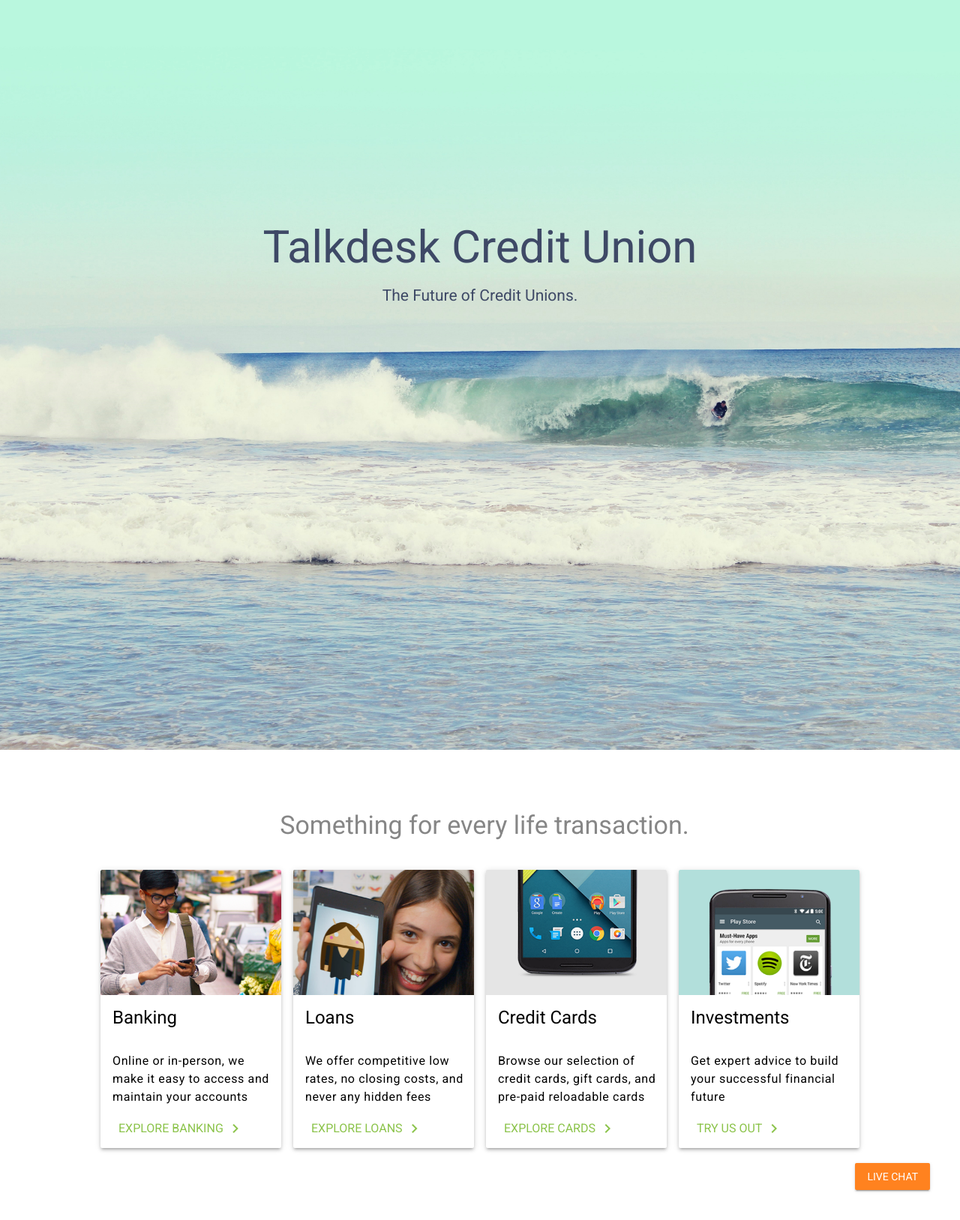
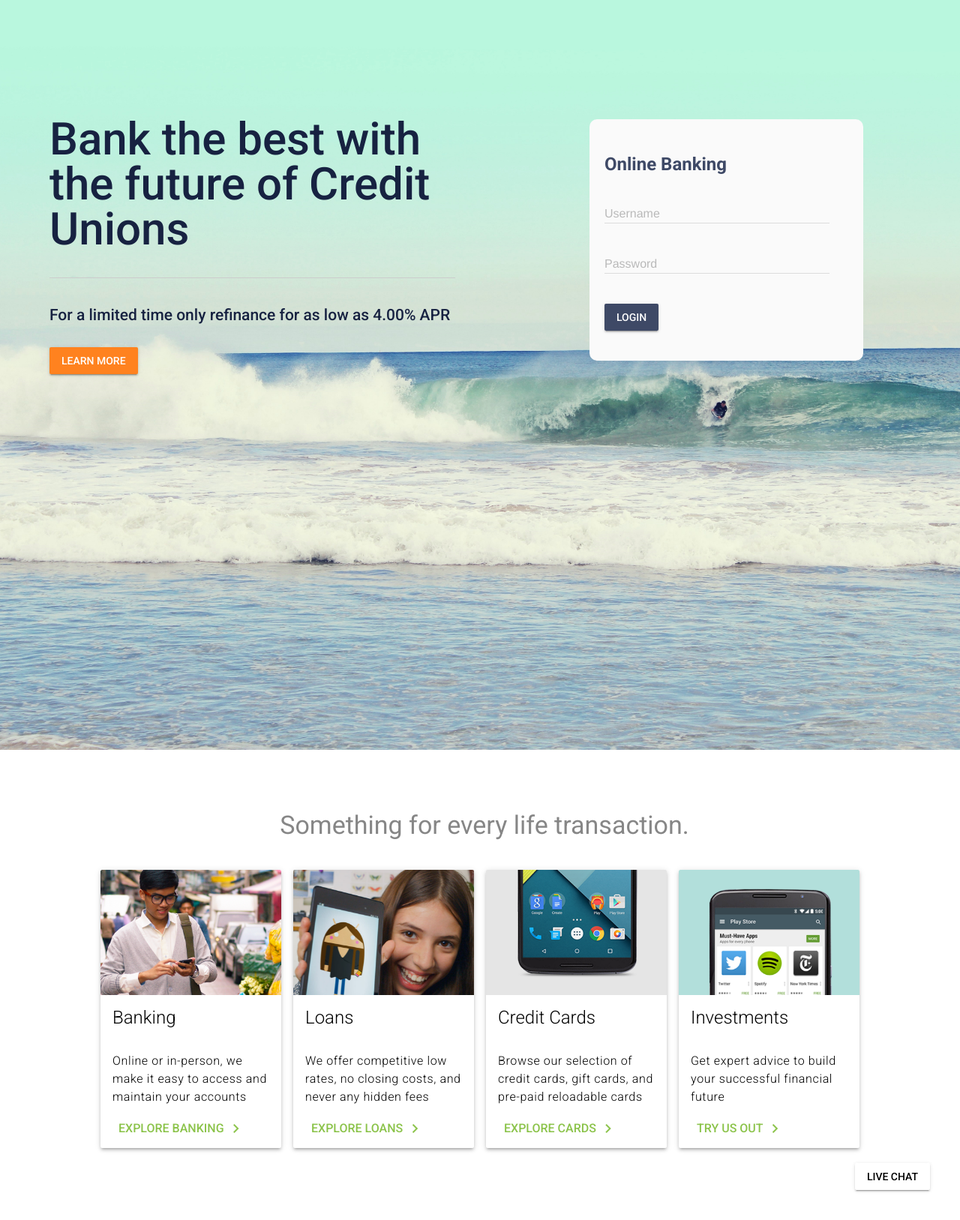
Before and after one commit to previnright/tdcu, a Flask app: page / in a window 1280 px wide. Shown: the part 64-1691 px from the top of the page at 75% size. Run offline with Flask 2, Linux system fonts and the light colour scheme.

Commit message:
talkdesk cu

```diff
--- a/static/styles.css
+++ b/static/styles.css
@@ -13,6 +13,16 @@
  * See the License for the specific language governing permissions and
  * limitations under the License.
  */
+
+/*.demo-card-square.mdl-card {
+  width: 350px;
+  height: 200px;
+}
+.demo-card-square > .mdl-card__title {
+  color: #fff;
+/*  background:
+    url('https://getmdl.io/assets/demos/dog.png') bottom right 15% no-repeat #46B6AC;*/
+}*/
 
 body {
   margin: 0;
@@ -179,18 +189,19 @@ a img{
   background-color: #f3f3f3;
   background: url('images/waves.jpg') center 30% no-repeat;
   background-size: cover;
+  padding-left: 50px;
 }
 
 .logo-font {
   font-family: 'Roboto', 'Helvetica', 'Arial', sans-serif;
   line-height: 1;
-  color: #3E4966;
+  color: #172241;
   font-weight: 500;
 }
 
 .android-slogan {
   font-size: 60px;
-  padding-top: 300px;
+  padding-top: 140px;
 }
 
 .android-sub-slogan {
--- a/templates/index.html
+++ b/templates/index.html
@@ -27,6 +27,7 @@
 
     <!-- Page styles -->
     <link rel="stylesheet" href="https://fonts.googleapis.com/css?family=Roboto:regular,bold,italic,thin,light,bolditalic,black,medium&amp;lang=en">
+    <link rel="stylesheet" href="http://fonts.googleapis.com/css?family=Roboto:300,400,500,700" type="text/css">
     <link rel="stylesheet" href="https://fonts.googleapis.com/icon?family=Material+Icons">
     <link rel="stylesheet" href="https://code.getmdl.io/1.3.0/material.min.css">
     <link rel="stylesheet" href="static/styles.css">
@@ -147,19 +148,49 @@
       </div>
 
       <div class="android-content mdl-layout__content">
+
             <a name="top"></a>
-        <div class="android-be-together-section mdl-typography--text-center">
-          <div class="logo-font android-slogan">Talkdesk Credit Union</div>
-          <div class="logo-font android-sub-slogan">The Future of Credit Unions.</div>
-          <div class="logo-font android-create-character">
+            <div class="android-be-together-section mdl-typography--text-left">
+                <div class="mdl-grid">
+                    <div class="mdl-cell mdl-cell--6-col">
+                      <div class="logo-font android-slogan">Bank the best with the future of Credit Unions</div>
+                      <br>
+                      <hr style="margin-right:50px">
+                      <div class="logo-font android-sub-slogan">For a limited time only refinance for as low as 4.00% APR</div>
+                        <button class="mdl-button mdl-js-button mdl-button--raised mdl-color-text--accent-contrast" style="margin-top: 32px;background-color:#FF821F;">
+                          Learn more
+                        </button>
+                      <div class="logo-font android-create-character"></div>
                 <!-- <a href=""><img src="static/andy.png"> create your android character</a> -->
+
                     </div>
-
+                    <div class="mdl-cell mdl-cell--6-col" style="display: flex;align-items: center;justify-content: center;">
+                        <div style="margin-bottom:275px; width:325px;padding: 20px;background: #fafafa;position: relative; border-radius: 10px;">
+                            <h4 style="color: #3E4966"><strong>Online Banking</strong></h4>
+                            <form action="#">
+                              <div class="mdl-textfield mdl-js-textfield">
+                                <input class="mdl-textfield__input" type="text" id="sample1">
+                                <label class="mdl-textfield__label" for="sample1">Username</label>
+                              </div>
+                            </form>
+                            <!-- Numeric Textfield -->
+                            <form action="#">
+                              <div class="mdl-textfield mdl-js-textfield">
+                                <input class="mdl-textfield__input" type="text" id="sample2">
+                                <label class="mdl-textfield__label" for="sample2">Password</label>
+                              </div>
+                            </form>
+                            <button style="margin-top:20px; margin-bottom: 20px; background-color: #3E4966" class="mdl-button mdl-js-button mdl-button--raised mdl-color-text--accent-contrast">
+                              Login
+                            </button>
+                        </div>
+                    </div>
     <!--           <a href="#screens">
                 <button class="android-fab mdl-button mdl-button--colored mdl-js-button mdl-button--fab mdl-js-ripple-effect">
                   <i class="material-icons">expand_more</i>
                 </button>
               </a> -->
+                </div>
             </div>
 <!--         <div class="android-screen-section mdl-typography--text-center">
           <a name="screens"></a>
@@ -352,7 +383,7 @@
         </footer> -->
       </div>
     </div>
-        <a href="https://www.talkdesk.com/platform/omnichannel/" style="background-color: #FF821F;" target="_blank" id="view-source" class="mdl-button mdl-js-button mdl-button--raised mdl-js-ripple-effect mdl-color-text--accent-contrast">Live Chat</a>
+        <a href="https://www.talkdesk.com/platform/omnichannel/" style="background-color: #ffffff;" target="_blank" id="view-source" class="mdl-button mdl-js-button mdl-button--raised mdl-js-ripple-effect">Live Chat</a>
     <script src="https://code.getmdl.io/1.3.0/material.min.js"></script>
   </body>
 </html>
```
Lines whose indentation alone changed are shown as unchanged.
